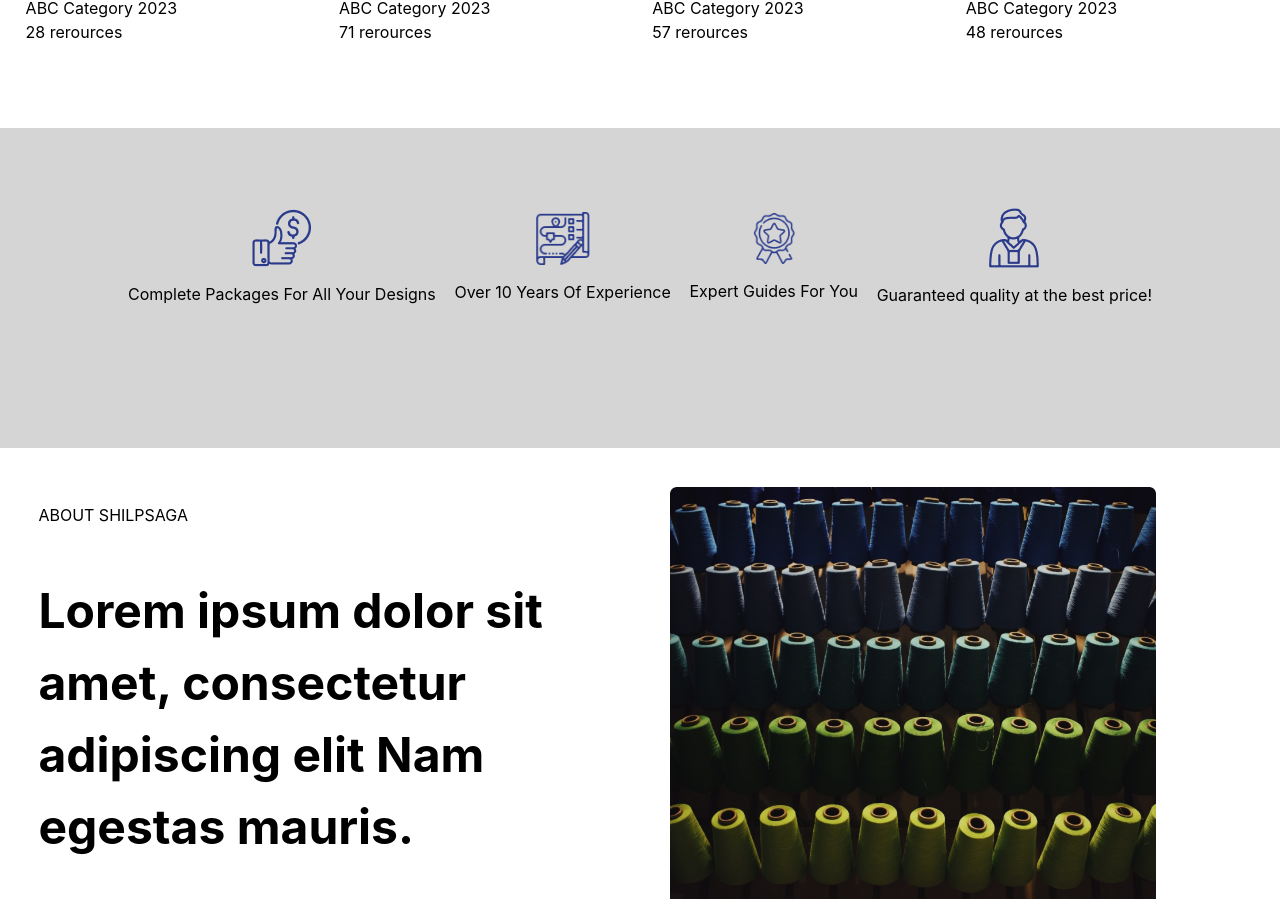
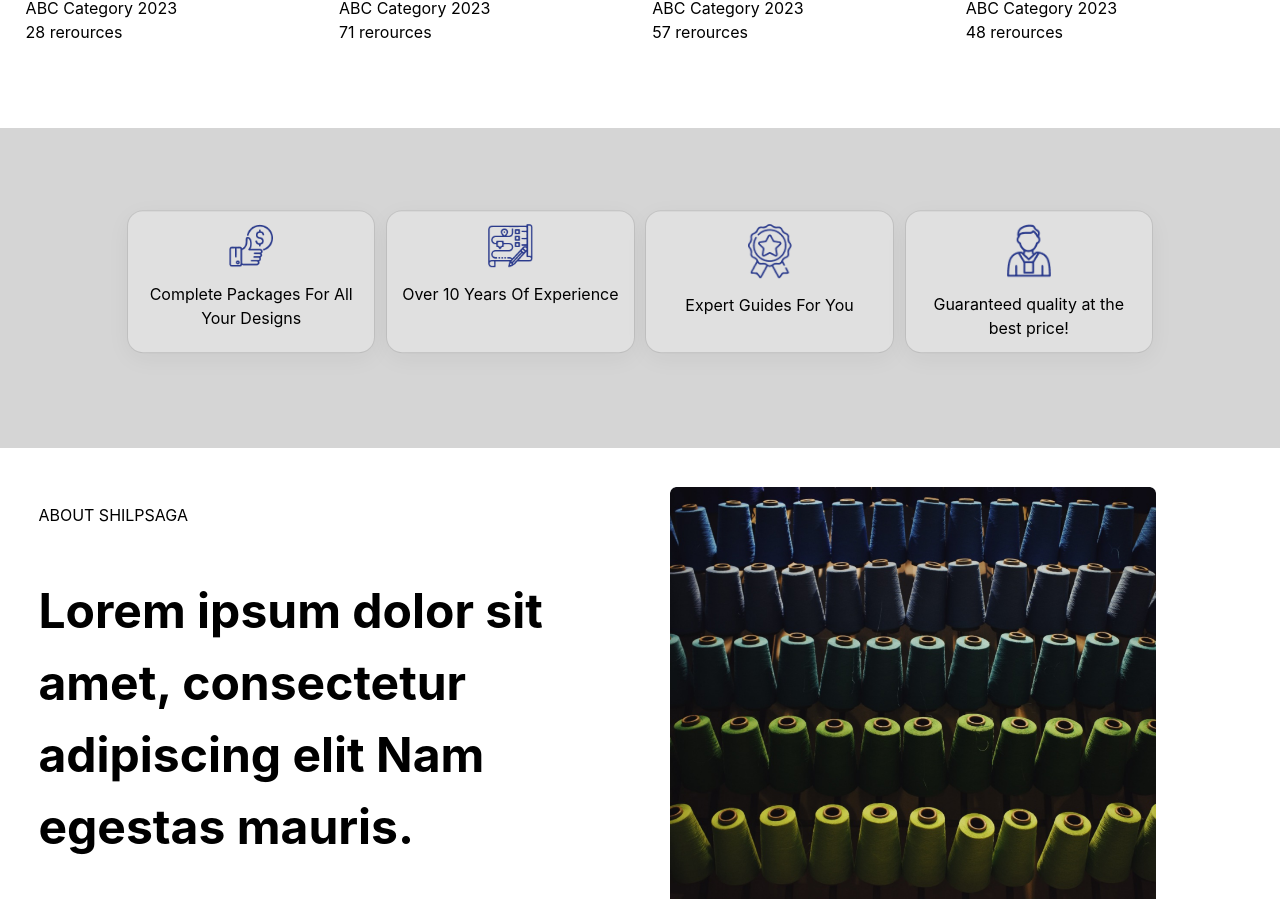
Before and after one commit to AmitKuMaurya/fine-art, a React (Vite) app: page / in a window 1280 px wide. Shown: the part 2374-3273 px from the top of the page. Built offline with nearby package versions, Linux system fonts and the light colour scheme.

Commit message:
added some styling, box-shadow and managed allignment for section four

```diff
--- a/src/components/home/home.module.css
+++ b/src/components/home/home.module.css
@@ -177,6 +177,7 @@ color: rgb(62, 61, 61);
 
 .thirdImgSection {
     display: grid;
+    /* margin: auto; */
     grid-template-columns: repeat(4,1fr);
     grid-template-rows: auto auto;
     gap: 2%;
@@ -200,25 +201,36 @@ color: rgb(62, 61, 61);
     max-width: 100vw;
     background-color: rgb(213,213,213);
     height: 40vh;
+    position: relative;
+
 }
 
 .fouthFloor > div {
-    max-width: 80vw;
-    margin: auto;
-    display: flex;
-    justify-content: space-between;
-    align-items: center;
-
+    width: 80vw;
+    margin: 0;
+    position: absolute;
+    top: 50%;
+    left: 50%;
+    transform: translate(-50%, -50%);
+    display: grid;
+    grid-template-columns: repeat(4,1fr);
+    grid-template-rows: auto auto;
+    gap: 1vw;
 }
 .fouthFloor > div > div {
+    text-align: center;
     display: flex;
     flex-direction: column;
+    box-shadow: rgba(0, 0, 0, 0.05) 0px 6px 24px 0px, rgba(0, 0, 0, 0.08) 0px 0px 0px 1px;
+    border-radius: 15px;
+    background-color: rgb(224,224,224);
     gap: 15px;
-    margin-top: 10vh;
+    padding: 5% 5% 5% 5%;
     align-items: center;
 }
+
 .fouthFloor > div > div > img {
-    max-width: 25%;
+    max-width: 20%;
 }
 
 .fifthFloor {
```
